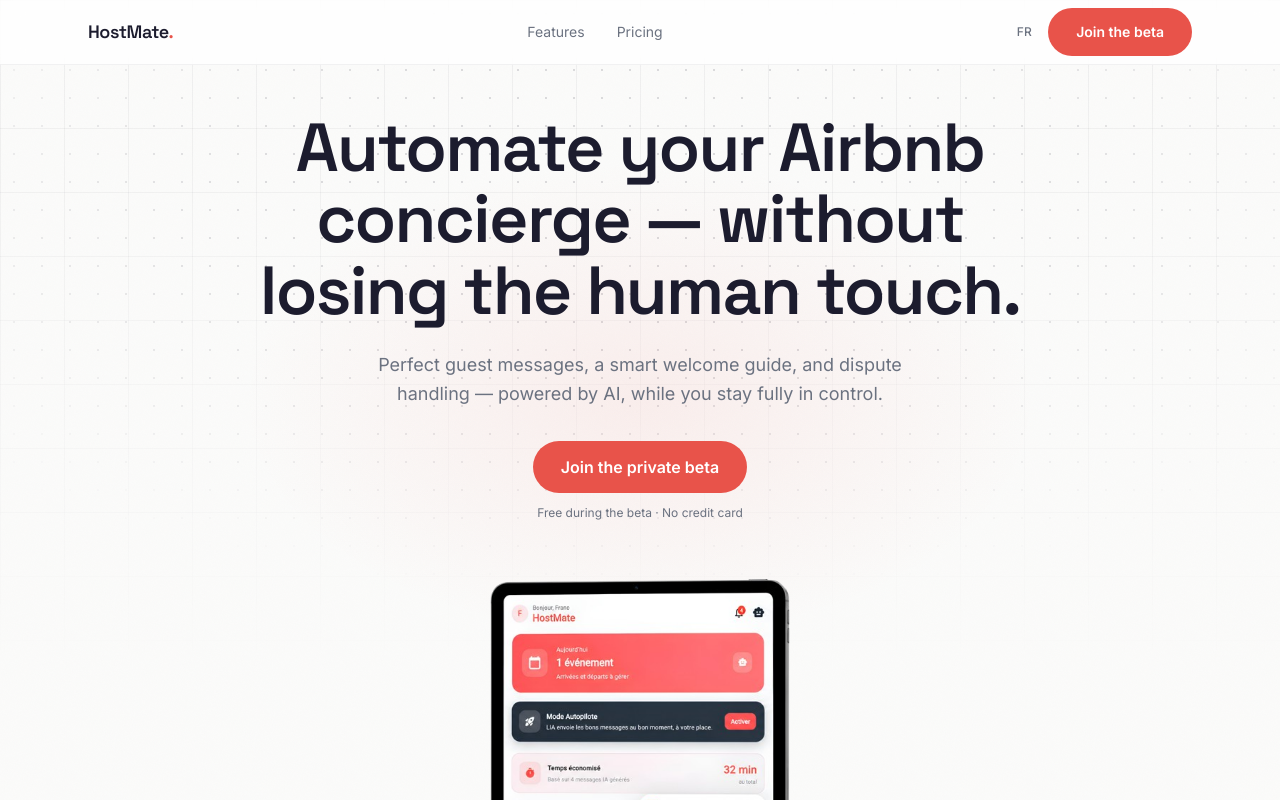
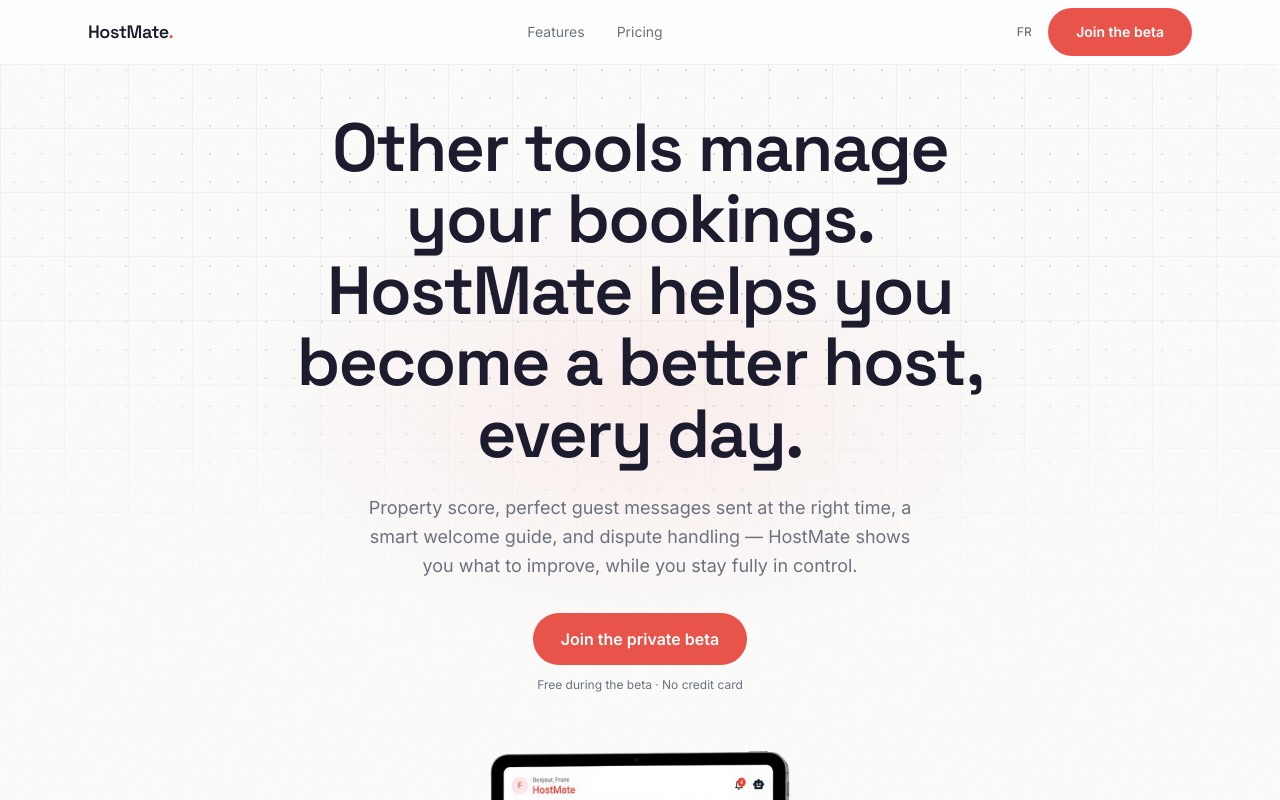
Before and after one commit to MOMOSIGMA/Hostmate_vitrine, a React (Vite) app: page / in a window 1280 px wide. Shown: the top 800 px of the page. Built offline with nearby package versions, Linux system fonts and the light colour scheme.

Commit message:
Repositionne le message principal : de "conciergerie automatisée" à "aide l'hôte à progresser chaque jour"
Reflète le Score du logement livré côté app (fr/en, hero + footer).

Co-Authored-By: Claude Sonnet 5 <noreply@anthropic.com>

```diff
--- a/src/pages/HomePage.tsx
+++ b/src/pages/HomePage.tsx
@@ -20,9 +20,9 @@ const translations = {
     navFeatures: 'Features',
     navPricing: 'Pricing',
     navCta: 'Join the beta',
-    heroTitle: 'Automate your Airbnb concierge — without losing the human touch.',
+    heroTitle: 'Other tools manage your bookings. HostMate helps you become a better host, every day.',
     heroSubtitle:
-      'Perfect guest messages, a smart welcome guide, and dispute handling — powered by AI, while you stay fully in control.',
+      'Property score, perfect guest messages sent at the right time, a smart welcome guide, and dispute handling — HostMate shows you what to improve, while you stay fully in control.',
     heroCta: 'Join the private beta',
     heroNote: 'Free during the beta · No credit card',
     demoEyebrow: 'See for yourself',
@@ -47,7 +47,7 @@ const translations = {
     ctaTitle: 'Ready to get your evenings back?',
     ctaSubtitle: 'Join the private beta — takes 30 seconds.',
     ctaButton: 'Join the private beta',
-    footerTagline: 'AI concierge for independent Airbnb hosts.',
+    footerTagline: 'The AI that helps hosts get better, every day.',
     footerRights: 'All rights reserved.',
   },
   fr: {
@@ -55,9 +55,9 @@ const translations = {
     navPricing: 'Tarifs',
     navReviews: 'Avis',
     navCta: 'Rejoindre la beta',
-    heroTitle: "Automatisez votre conciergerie Airbnb — sans perdre la touche humaine.",
+    heroTitle: "Les autres outils gèrent vos réservations. HostMate vous aide à devenir un meilleur hôte, chaque jour.",
     heroSubtitle:
-      "Messages parfaits, livret d'accueil intelligent et gestion des litiges — propulsés par l'IA, pendant que vous gardez le contrôle.",
+      "Score de votre logement, messages parfaits envoyés au bon moment, livret d'accueil intelligent et gestion des litiges — HostMate vous montre ce qu'il faut améliorer, pendant que vous gardez le contrôle.",
     heroCta: 'Rejoindre la beta privée',
     heroNote: 'Gratuit pendant la beta · Sans carte bancaire',
     demoEyebrow: 'Voyez par vous-même',
@@ -82,7 +82,7 @@ const translations = {
     ctaTitle: 'Prêt à récupérer vos soirées ?',
     ctaSubtitle: 'Rejoignez la beta privée — 30 secondes suffisent.',
     ctaButton: 'Rejoindre la beta privée',
-    footerTagline: "Conciergerie IA pour hôtes Airbnb indépendants.",
+    footerTagline: "L'IA qui aide les hôtes à devenir meilleurs, chaque jour.",
     footerRights: 'Tous droits réservés.',
   },
 }
```
